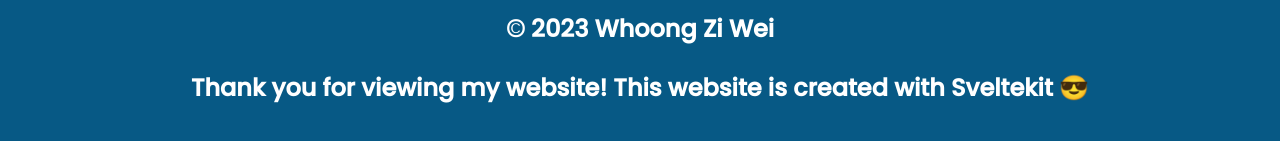
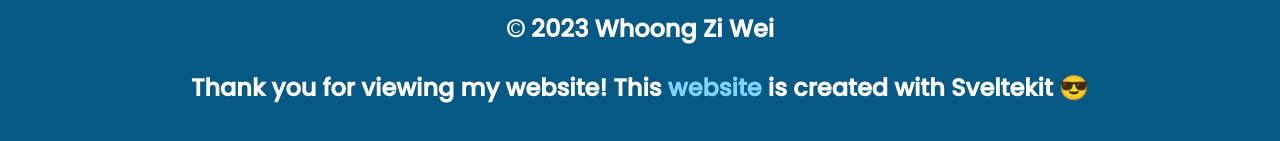
Before and after one commit to ziwei531/website-portfolio, a SvelteKit app: page / in a window 1280 px wide. Shown: the part 2217-2358 px from the top of the page. Built offline with nearby package versions, Linux system fonts and the light colour scheme.

Commit message:
Update +layout.svelte

```diff
--- a/src/routes/+layout.svelte
+++ b/src/routes/+layout.svelte
@@ -65,7 +65,10 @@
 <footer>
 	<p>© {year} Whoong Zi Wei</p>
 	<p>
-		Thank you for viewing my website! This website is created with Sveltekit 😎
+		Thank you for viewing my website! This <a
+			target="_blank"
+			href="https://github.com/ziwei531/internship-portfolio">website</a
+		> is created with Sveltekit 😎
 	</p>
 </footer>
 
@@ -135,6 +138,18 @@
 		font-size: 1.5rem;
 	}
 
+	footer a {
+		color: var(--brand-300);
+		text-decoration: none;
+	}
+
+	footer a:hover {
+		color: var(--brand-200);
+		transition: all;
+		transition-duration: 0.3s;
+		transition-timing-function: ease-in-out;
+	}
+
 	@media only screen and (max-width: 768px) {
 		footer p {
 			font-size: 1rem;
```
